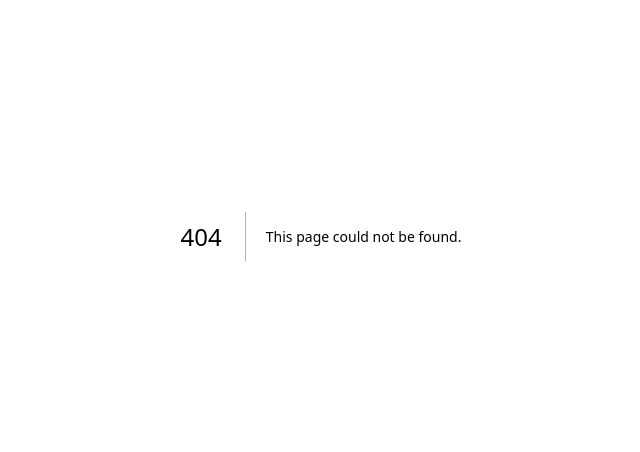
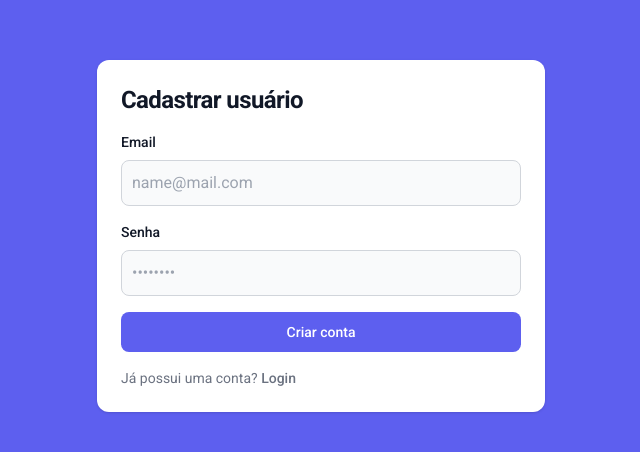
Before and after one commit to PcObserver/TCC-iot-hub, a Next.js app: page /register in a window 1280 px wide. Before the commit this address had no page. Shown: the part 164-616 px from the top of the page, without its empty margins (319-959 px from the left). Built offline with nearby package versions, Linux system fonts and the light colour scheme.

Commit message:
Created auth pages layout

```diff
--- /dev/null
+++ b/src/app/(auth)/login/page.tsx
@@ -0,0 +1,29 @@
+import Link from "next/link";
+
+export default function Login() {
+  return (
+    <main className="flex min-h-screen flex-col items-center justify-around p-24 bg-primary">
+      <div className="w-full bg-white rounded-xl shadow sm:max-w-md">
+        <div className="p-6 space-y-4">
+          <h1 className="text-xl font-bold leading-tight tracking-tight text-gray-900 md:text-2xl">
+            Realize o login
+          </h1>
+          <form className="space-y-4" action="#">
+            <div>
+              <label htmlFor="email" className="block mb-2 text-sm font-medium text-gray-900">Email</label>
+              <input type="email" name="email" id="email" className="bg-gray-50 border border-gray-300 text-gray-900 rounded-lg focus:ring-primary-600 focus:border-primary-600 block w-full p-2.5" placeholder="name@mail.com" required></input>
+            </div>
+            <div>
+              <label htmlFor="password" className="block mb-2 text-sm font-medium text-gray-900">Senha</label>
+              <input type="password" name="password" id="password" placeholder="••••••••" className="bg-gray-50 border border-gray-300 text-gray-900 rounded-lg focus:ring-primary-600 focus:border-primary-600 block w-full p-2.5" required></input>
+            </div>
+            <button type="submit" className="w-full text-white bg-primary hover:bg-primary-dark focus:ring-4 focus:outline-none focus:ring-primary-300 font-medium rounded-lg text-sm px-5 py-2.5 text-center">Entrar</button>
+            <p className="text-sm font-light text-gray-500">
+              Não possui uma conta? <Link href="/register" className="font-medium text-primary-600 hover:underline">Criar conta</Link>
+            </p>
+          </form>
+        </div>
+      </div>
+    </main>
+  )
+}
--- /dev/null
+++ b/src/app/(auth)/register/page.tsx
@@ -0,0 +1,29 @@
+import Link from "next/link";
+
+export default function Register() {
+  return (
+    <main className="flex min-h-screen flex-col items-center justify-around p-24 bg-primary">
+      <div className="w-full bg-white rounded-xl shadow sm:max-w-md">
+        <div className="p-6 space-y-4">
+          <h1 className="text-xl font-bold leading-tight tracking-tight text-gray-900 md:text-2xl">
+            Cadastrar usuário
+          </h1>
+          <form className="space-y-4" action="#">
+            <div>
+              <label htmlFor="email" className="block mb-2 text-sm font-medium text-gray-900">Email</label>
+              <input type="email" name="email" id="email" className="bg-gray-50 border border-gray-300 text-gray-900 rounded-lg focus:ring-primary-600 focus:border-primary-600 block w-full p-2.5" placeholder="name@mail.com" required></input>
+            </div>
+            <div>
+              <label htmlFor="password" className="block mb-2 text-sm font-medium text-gray-900">Senha</label>
+              <input type="password" name="password" id="password" placeholder="••••••••" className="bg-gray-50 border border-gray-300 text-gray-900 rounded-lg focus:ring-primary-600 focus:border-primary-600 block w-full p-2.5" required></input>
+            </div>
+            <button type="submit" className="w-full text-white bg-primary hover:bg-primary-dark focus:ring-4 focus:outline-none focus:ring-primary-300 font-medium rounded-lg text-sm px-5 py-2.5 text-center">Criar conta</button>
+            <p className="text-sm font-light text-gray-500">
+              Já possui uma conta? <Link href="/login" className="font-medium text-primary-600 hover:underline">Login</Link>
+            </p>
+          </form>
+        </div>
+      </div>
+    </main>
+  )
+}
--- a/src/app/layout.tsx
+++ b/src/app/layout.tsx
@@ -1,8 +1,11 @@
 import type { Metadata } from "next";
-import { Inter } from "next/font/google";
 import "./globals.css";
+import { Roboto } from 'next/font/google'
 
-const inter = Inter({ subsets: ["latin"] });
+const roboto = Roboto({
+  weight: ['400', '500', '700'],
+  subsets: ['latin'],
+})
 
 export const metadata: Metadata = {
   title: "Create Next App",
@@ -16,7 +19,7 @@ export default function RootLayout({
 }>) {
   return (
     <html lang="en">
-      <body className={inter.className}>{children}</body>
+      <body className={roboto.className}>{children}</body>
     </html>
   );
 }
--- a/src/app/page.tsx
+++ b/src/app/page.tsx
@@ -1,14 +1,17 @@
 import { Wifi } from "lucide-react";
+import Link from "next/link";
 
 export default function Home() {
   return (
     <main className="flex min-h-screen flex-col items-center justify-around p-24 bg-primary">
       <div className="h-48 w-48 rounded-3xl bg-secondary flex items-center justify-center ">
-        <Wifi  color="#417365" size={96}/>
+        <Wifi color="#417365" size={96} />
       </div>
-      <button className="text-[#417365] bg-white transition-colors hover:bg-slate-300 focus:outline-none focus:ring-2 focus:ring-blue-300 font-medium- rounded-full text-lg uppercase px-20 py-3 text-center me-2 mb-2">
-        Login
-      </button>
+      <Link href="/login">
+        <div className="text-[#417365] bg-white transition-colors hover:bg-slate-300 focus:outline-none focus:ring-2 focus:ring-blue-300 font-medium- rounded-full text-lg uppercase px-20 py-3 text-center me-2 mb-2">
+          Login
+        </div>
+      </Link>
     </main>
   );
 }
--- a/tailwind.config.ts
+++ b/tailwind.config.ts
@@ -15,6 +15,7 @@ const config: Config = {
       },
       colors: {
         'primary': '#5D5FEF',
+        'primary-dark': '#4a4ccd',
         'secondary': '#89F1CC'
       }
     },
```
